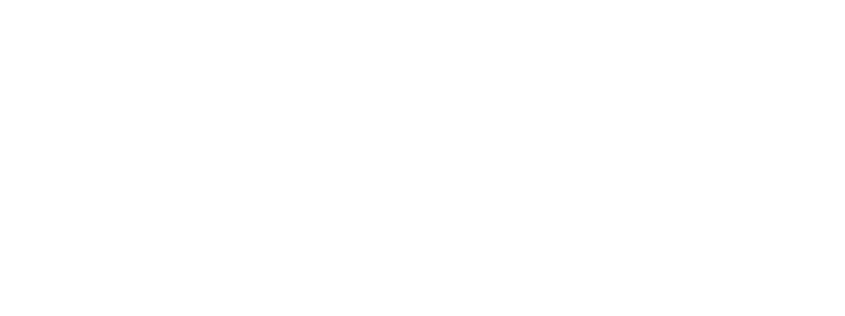
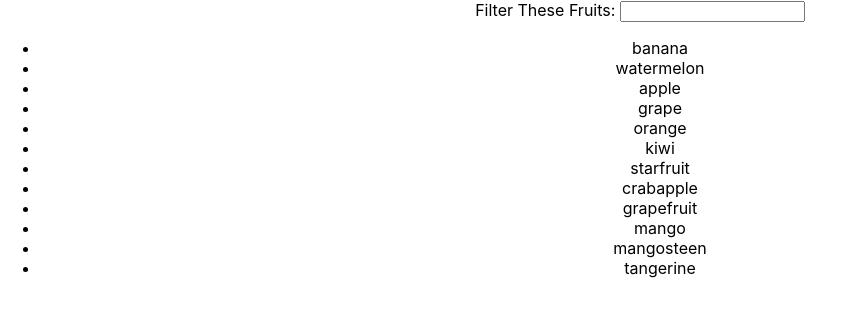
Before and after one commit to CoreyWilson319/fruit-filter, a React (Create React App) app: page / in a window 1280 px wide. Shown: the top 316 px of the page, without its empty margins (0-845 px from the left). Built offline with nearby package versions, Linux system fonts and the light colour scheme.

Commit message:
[App] added fruits list to pass to children

```diff
--- a/src/App.js
+++ b/src/App.js
@@ -1,9 +1,13 @@
 import './App.css';
 
+// Components
+import FruitContainer from './components/FruitContainer'
+
 function App() {
+  const fruits = ['banana', 'watermelon', 'apple', 'grape', 'orange', 'kiwi', 'starfruit', 'crabapple', 'grapefruit', 'mango', 'mangosteen', 'tangerine']
   return (
     <div className="App">
-
+      <FruitContainer fruits={fruits} />
     </div>
   );
 }
--- a/src/components/FruitContainer.js
+++ b/src/components/FruitContainer.js
@@ -10,7 +10,7 @@ class FruitContainer extends Component {
         super()
         this.state = {
             // initialize the fruit list to the full list passed into props
-            fruitsToDisplay: this.props.fruits,
+            fruitsToDisplay: props.fruits,
             // initialize the filter value to empty string
             filterValue: '',
         };
@@ -36,7 +36,10 @@ class FruitContainer extends Component {
         // Cannot console.log() inside of the return
         // Inside of Input Component, to access props, I will say props.value
         // inside of List Component, to access props, I wills ay props.fruits
-        {console.log(this.state)}
+        console.log('---- state ----')
+        console.log(this.state.fruitsToDisplay);
+        console.log('---- props ----')
+        console.log(this.props.fruits)
         return(
             <div>
                 <Input value={this.state.filterValue} onChange={this.handleFilterChange}/>
@@ -46,4 +49,4 @@ class FruitContainer extends Component {
     }
 }
 
-export default FruitContainer
+export default FruitContainer;
--- a/src/components/Input.js
+++ b/src/components/Input.js
@@ -18,4 +18,4 @@ class Input extends Component {
     }
 }
 
-export default Input
+export default Input;
--- a/src/components/List.js
+++ b/src/components/List.js
@@ -23,4 +23,4 @@ class List extends Component {
     }
 }
 
-export default List
+export default List;
```
Also changed, not shown: 1 other file (tests, documents, lock files or other folders).
